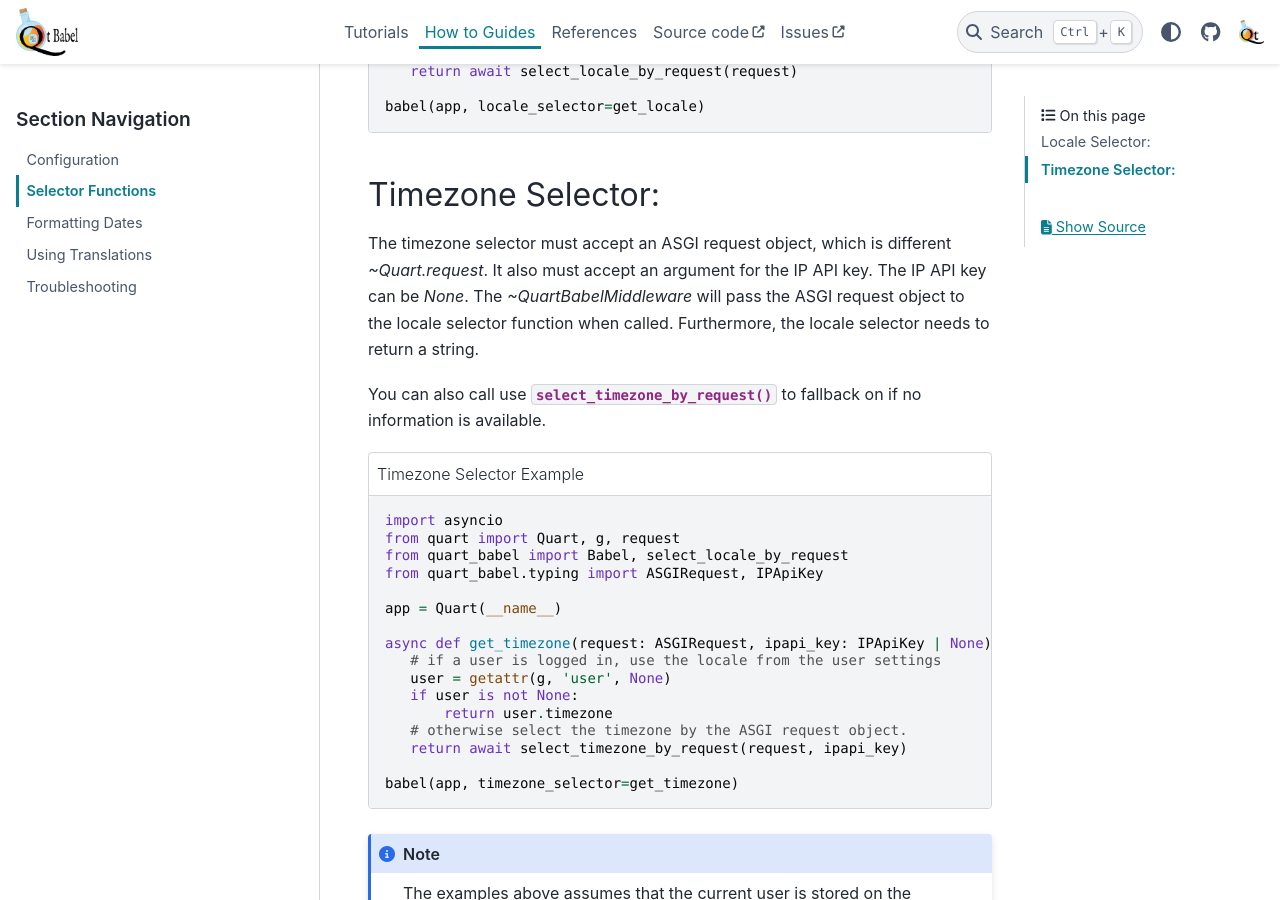
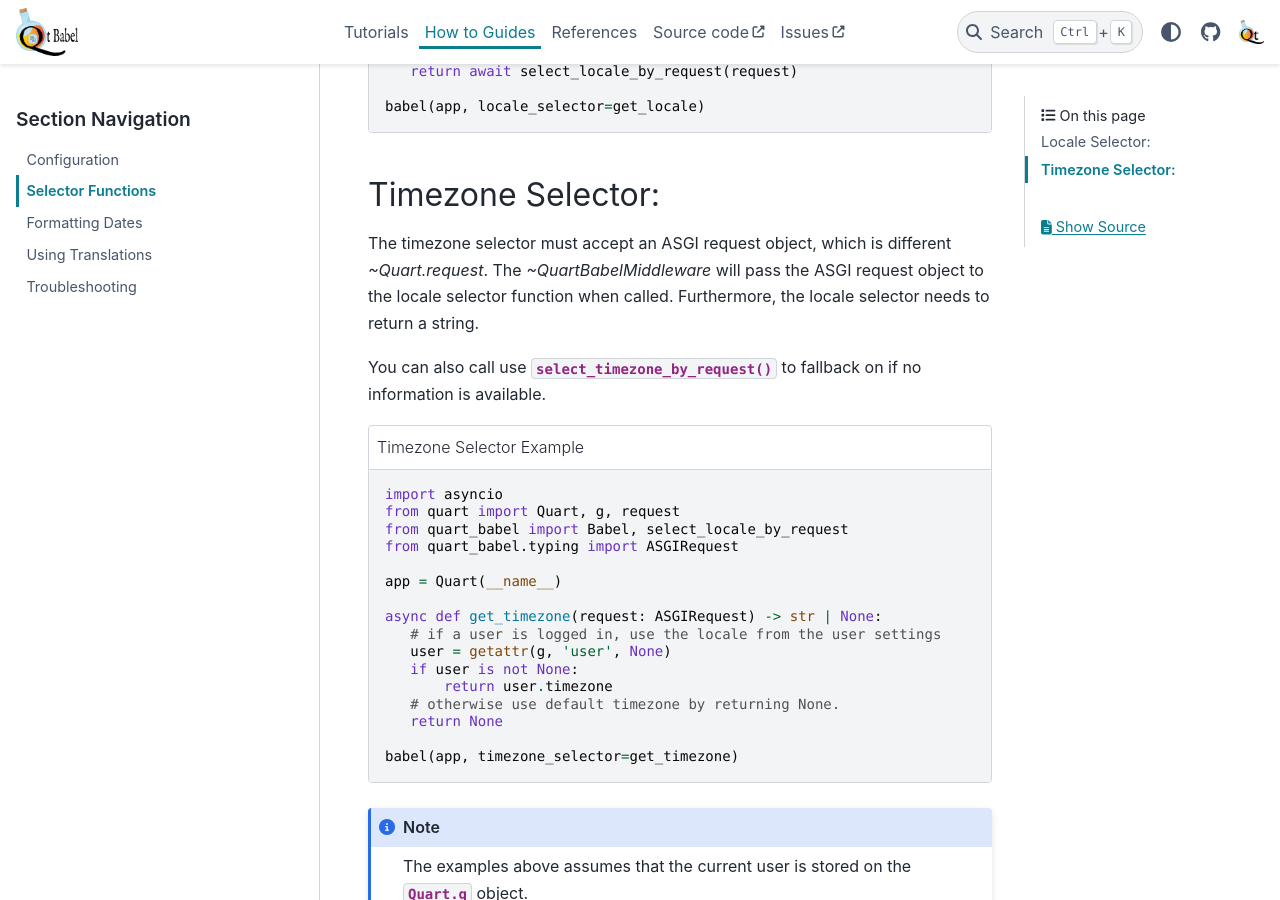
Before and after one commit to Quart-Addons/quart-babel, a Sphinx documentation site: the page built from docs/how_to_guides/selector_functions.rst, in a window 1280 px wide and 900 px high, scrolled down 1010 px. Built offline with Sphinx 7.4.7 and the PyData theme 0.15.4, drawn with Linux system fonts in a browser that asks for light colours.

Commit message:
Updated docs for v1.0.2

```diff
--- a/docs/how_to_guides/configuration.rst
+++ b/docs/how_to_guides/configuration.rst
@@ -48,8 +48,3 @@ The Babel object iteself can be used to to change some internal defaults.
       - ``Domain``
       - ``None``
       - The default translation domain.
-    * - `BABEL_IPAPI_KEY`
-      - ``str``
-      - ``None``
-      - The IP API key to use, which is used for `select_timezone_by request`. This
-        only needs to be set if using a paid version of IP API.
--- a/docs/how_to_guides/selector_functions.rst
+++ b/docs/how_to_guides/selector_functions.rst
@@ -52,8 +52,7 @@ Timezone Selector:
 ------------------
 
 The timezone selector must accept an ASGI request object, which is different
-`~Quart.request`. It also must accept an argument for the IP API key. The IP
-API key can be `None`. The `~QuartBabelMiddleware` will pass the ASGI request
+`~Quart.request`. The `~QuartBabelMiddleware` will pass the ASGI request
 object to the locale selector function when called. Furthermore, the locale
 selector needs to return a string.
 
@@ -66,17 +65,17 @@ information is available.
     import asyncio
     from quart import Quart, g, request
     from quart_babel import Babel, select_locale_by_request
-    from quart_babel.typing import ASGIRequest, IPApiKey
+    from quart_babel.typing import ASGIRequest
 
     app = Quart(__name__)
 
-    async def get_timezone(request: ASGIRequest, ipapi_key: IPApiKey | None) -> str:
+    async def get_timezone(request: ASGIRequest) -> str | None:
        # if a user is logged in, use the locale from the user settings
        user = getattr(g, 'user', None)
        if user is not None:
            return user.timezone
-       # otherwise select the timezone by the ASGI request object.
-       return await select_timezone_by_request(request, ipapi_key)
+       # otherwise use default timezone by returning None.
+       return None
 
     babel(app, timezone_selector=get_timezone)
 
--- a/docs/references/cheatsheet.rst
+++ b/docs/references/cheatsheet.rst
@@ -106,15 +106,15 @@ Locale & Timezone Selector Functions
        # otherwise use the select locale by request function.
        return select_locale_by_request(request)
 
-    async def timezone_selector(request: ASGIRequest, ipapi_key: IPApiKey | None):
+    async def timezone_selector(request: ASGIRequest):
         # We will use async sleep to give an example that this can
         # be async. Don't do this in production.
         await asyncio.sleep(0.2)
         user = getattr(g, 'user', None)
         if user is not None:
             return user.timezone
-        # otherwise use the select timezone by request function.
-        return select_timezone_by_request(request, ipapi_key)
+        # otherwise use default timezone by returning None.
+        return None
 
     babel = Babel(app, locale_selector=get_locale, timezone_selector=timezone_selector)
 
```
Also changed, not shown: docs/references/changelog.rst (+14 -0 lines).
